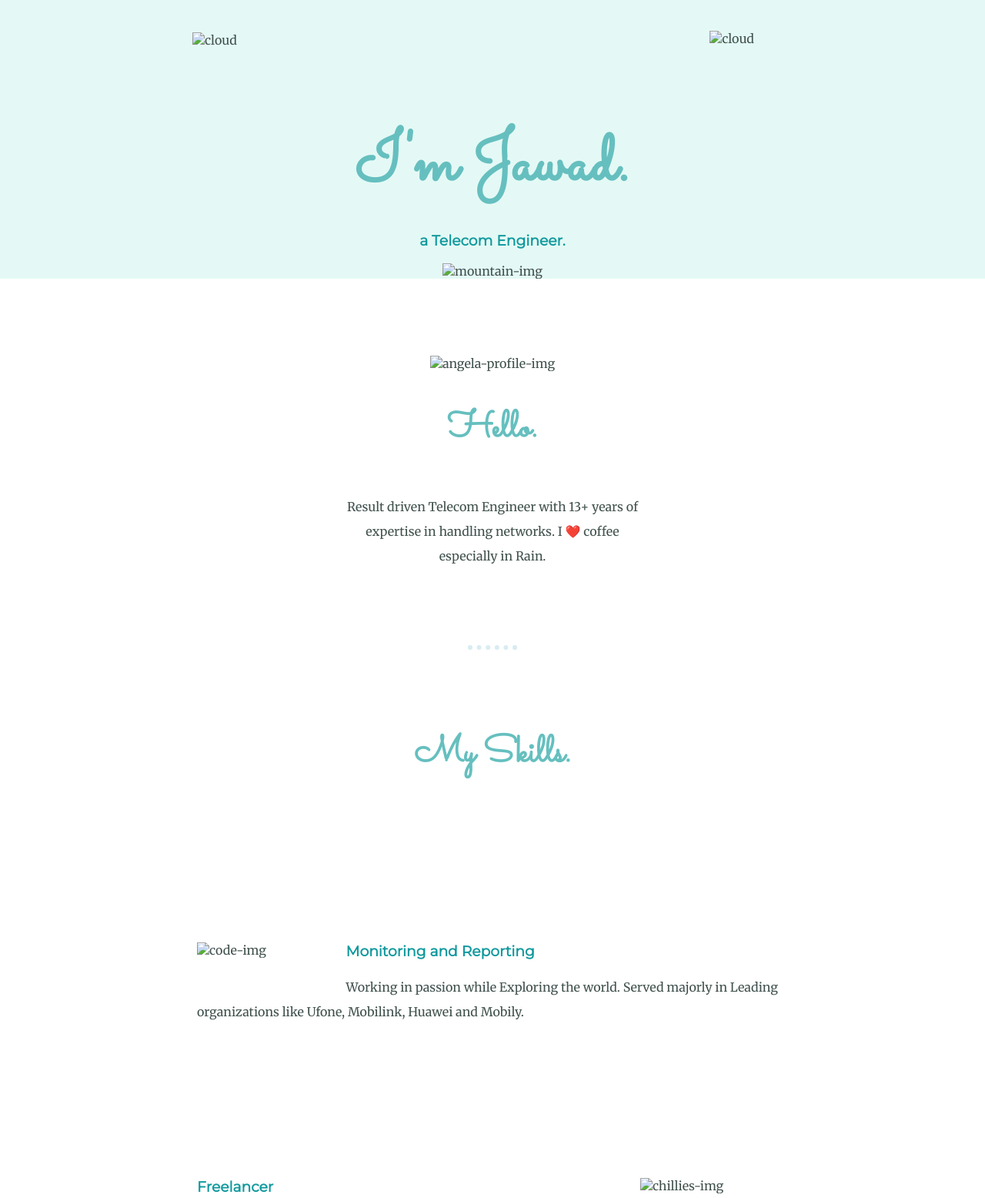
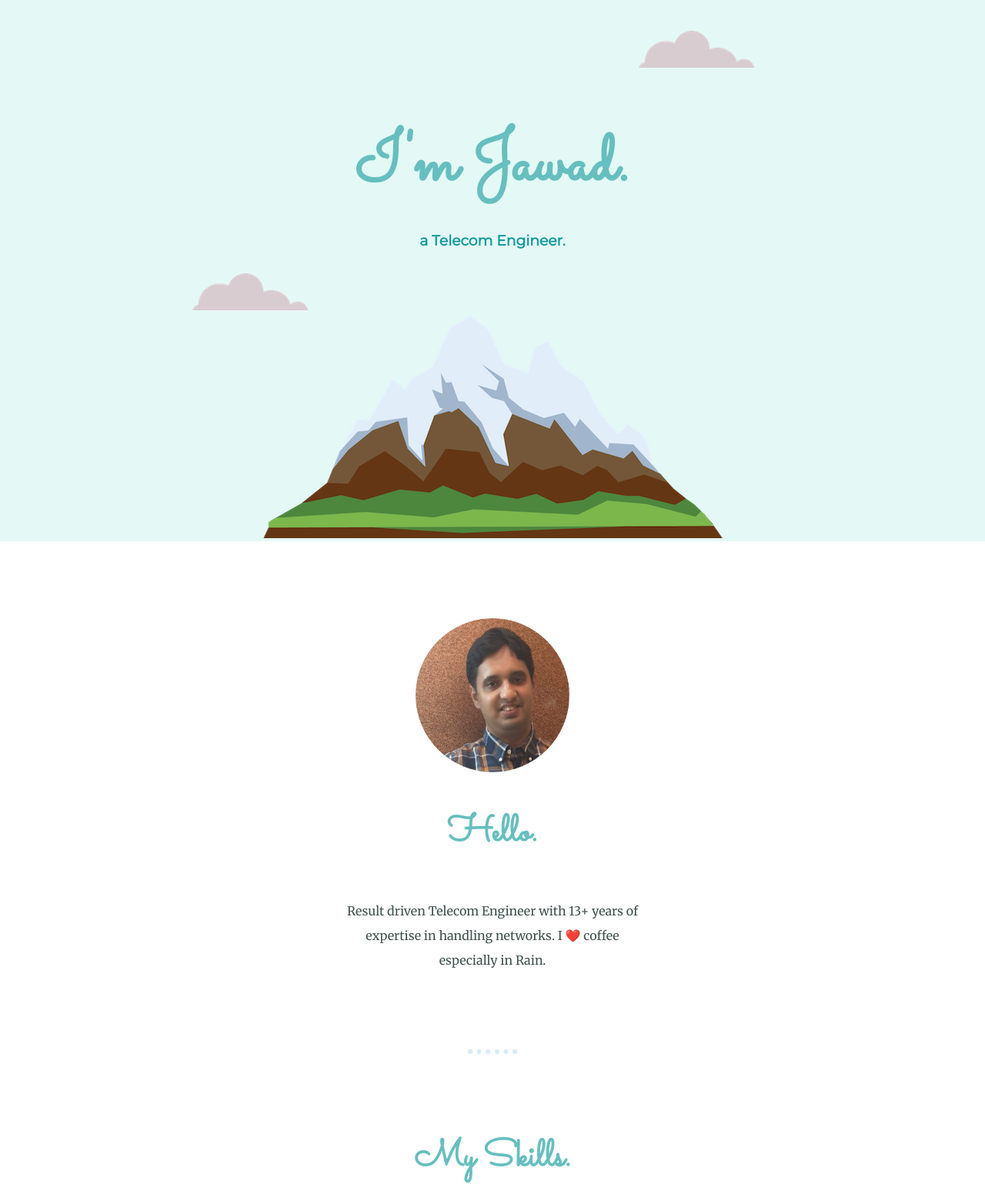
Before and after one commit to JAWADARSHADQURESHI/Mycv, a plain HTML site: page index.html in a window 1280 px wide. Shown: the top 1556 px of the page at 77% size. Drawn offline with Linux system fonts and the light colour scheme; files that its build step writes are made by us from their sources.

Commit message:
Update index.html

```diff
--- a/index.html
+++ b/index.html
@@ -4,25 +4,25 @@
 <head>
   <meta charset="utf-8">
   <title>Jawad Arshad</title>
-  <link rel="stylesheet" href="css/styles.css">
+  <link rel="stylesheet" href="styles.css">
   <link href="https://fonts.googleapis.com/css?family=Merriweather|Montserrat|Sacramento" rel="stylesheet">
   <link rel="icon" href="icon.png">
 </head>
 
 <body>
   <div class="top-container">
-    <img class="top-cloud" src="images/cloud.png" alt="cloud">
+    <img class="top-cloud" src="cloud.png" alt="cloud">
     <div class="title-text">
       <h1>I'm Jawad.</h1>
       <h3>a Telecom Engineer.</h3>
     </div>
-    <img class="bottom-cloud" src="images/cloud.png" alt="cloud">
-    <img class="mountain" src="images/mountain.png" alt="mountain-img">
+    <img class="bottom-cloud" src="cloud.png" alt="cloud">
+    <img class="mountain" src="mountain.png" alt="mountain-img">
   </div>
 
   <div class="middle-container">
     <div class="profile">
-      <img class="myphoto" src="images/jawad.png" alt="angela-profile-img">
+      <img class="myphoto" src="jawad.png" alt="angela-profile-img">
       <h2>Hello.</h2>
       <p class="intro">Result driven Telecom Engineer with 13+ years of expertise in handling networks. I ❤️ coffee especially in Rain.</p>
     </div>
@@ -30,14 +30,14 @@
     <div class="skills">
       <h2>My Skills.</h2>
       <div class="skill-row">
-        <img class="code-img" src="images/towers.png" alt="code-img">
+        <img class="code-img" src="towers.png" alt="code-img">
 
         <h3>Monitoring and Reporting</h3>
         <p>Working in passion while Exploring the world. Served majorly in Leading organizations like Ufone, Mobilink, Huawei and Mobily. </p>
 
       </div>
       <div class="skill-row">
-        <img class="chilli-img" src="images/coding.png" alt="chillies-img">
+        <img class="chilli-img" src="coding.png" alt="chillies-img">
 
         <h3>Freelancer</h3>
         <p>Worked within teams of creative freelancers for network monitoring. I'll help you get your business online & mobile with a Can-Do attitude.</p>
```
